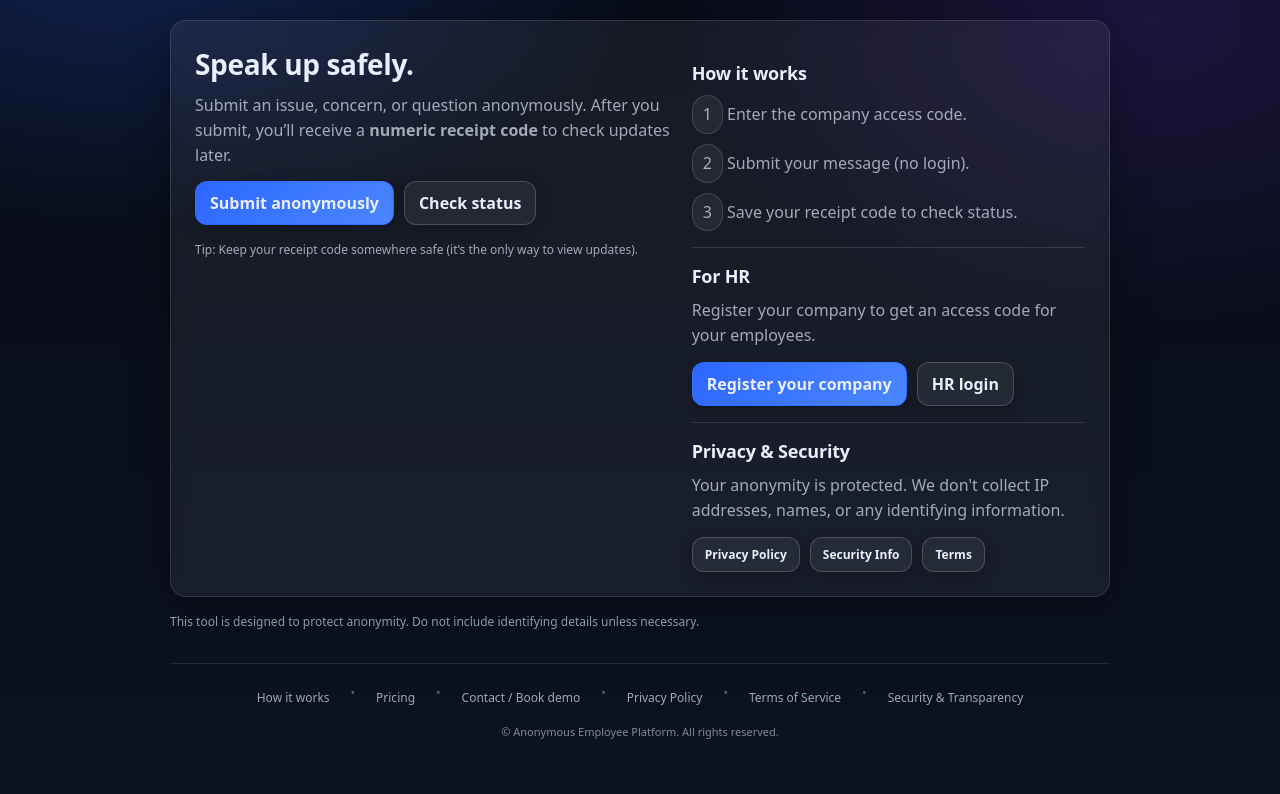
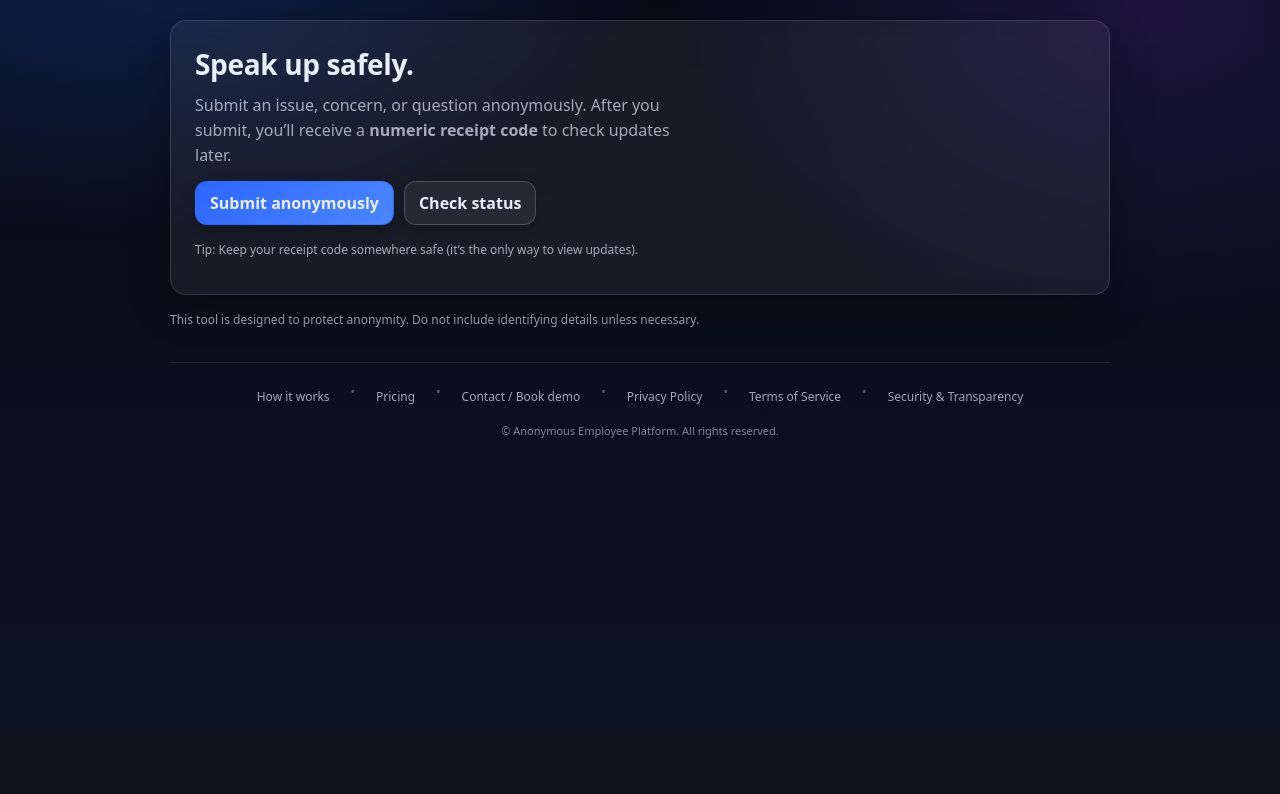
Before and after one commit to gaggame1010-arch/employee-feedback-platform, a Django app: page / in a window 1280 px wide. Shown: the part 70-864 px from the top of the page. After the commit the page ends 508 px from the top, so only its background shows below. Run offline with Django 5.2, Linux system fonts and the light colour scheme.

Commit message:
Update site styles and animations

```diff
--- a/submissions/templates/submissions/base.html
+++ b/submissions/templates/submissions/base.html
@@ -280,6 +280,20 @@
       }
 
       hr{ border:none; border-top:1px solid rgba(255,255,255,.12); margin:16px 0; }
+
+      .reveal{
+        opacity: 0;
+        transform: translateY(22px) scale(0.985);
+        transition: opacity 0.7s ease, transform 0.7s ease;
+        will-change: opacity, transform;
+      }
+      .reveal.is-visible{
+        opacity: 1;
+        transform: translateY(0) scale(1);
+      }
+      @media (prefers-reduced-motion: reduce){
+        .reveal{ transition: none; transform: none; opacity: 1; }
+      }
     </style>
   </head>
   <body>
@@ -295,14 +309,14 @@
           <a href="/contact/">Contact / Book demo</a>
         </div>
       </div>
-      <div class="card">
+      <div class="card reveal" data-reveal>
         {% block content %}{% endblock %}
       </div>
       <p class="hint">
         This tool is designed to protect anonymity. Do not include identifying details unless necessary.
       </p>
 
-      <footer class="footer">
+      <footer class="footer reveal" data-reveal>
         <div class="footer-links">
           <a href="/how-it-works/">How it works</a>
           <span class="footer-sep">•</span>
@@ -321,5 +335,24 @@
         </p>
       </footer>
     </div>
+    <script>
+      (function () {
+        var items = document.querySelectorAll('[data-reveal]');
+        if (!items.length) return;
+        if (!('IntersectionObserver' in window)) {
+          items.forEach(function (el) { el.classList.add('is-visible'); });
+          return;
+        }
+        var observer = new IntersectionObserver(function (entries) {
+          entries.forEach(function (entry) {
+            if (entry.isIntersecting) {
+              entry.target.classList.add('is-visible');
+              observer.unobserve(entry.target);
+            }
+          });
+        }, { threshold: 0.15, rootMargin: '0px 0px -10% 0px' });
+        items.forEach(function (el) { observer.observe(el); });
+      })();
+    </script>
   </body>
 </html>
--- a/submissions/templates/submissions/home.html
+++ b/submissions/templates/submissions/home.html
@@ -1,7 +1,7 @@
 {% extends "submissions/base.html" %}
 {% block content %}
   <div class="grid2">
-    <div>
+    <div class="reveal" data-reveal>
       <h1>Speak up safely.</h1>
       <p class="muted">
         Submit an issue, concern, or question anonymously. After you submit, you’ll receive a <strong>numeric receipt code</strong> to check updates later.
@@ -12,28 +12,5 @@
       </div>
       <p class="hint">Tip: Keep your receipt code somewhere safe (it’s the only way to view updates).</p>
     </div>
-    <div>
-      <h2>How it works</h2>
-      <p class="muted"><span class="pill neutral">1</span> Enter the company access code.</p>
-      <p class="muted"><span class="pill neutral">2</span> Submit your message (no login).</p>
-      <p class="muted"><span class="pill neutral">3</span> Save your receipt code to check status.</p>
-      <hr />
-      <h2>For HR</h2>
-      <p class="muted">Register your company to get an access code for your employees.</p>
-      <div class="actions">
-        <a class="btn btn-primary" href="{% url 'submissions:hr_register' %}">Register your company</a>
-        <a class="btn" href="/admin/">HR login</a>
-      </div>
-      <hr />
-      <h2>Privacy & Security</h2>
-      <p class="muted">
-        Your anonymity is protected. We don't collect IP addresses, names, or any identifying information.
-      </p>
-      <div class="actions actions--wrap">
-        <a class="btn btn--small" href="{% url 'submissions:privacy' %}">Privacy Policy</a>
-        <a class="btn btn--small" href="{% url 'submissions:security' %}">Security Info</a>
-        <a class="btn btn--small" href="{% url 'submissions:terms' %}">Terms</a>
-      </div>
-    </div>
   </div>
 {% endblock %}
```
Also changed, not shown: submissions/migrations/0004_alter_submission_type.py (added).
